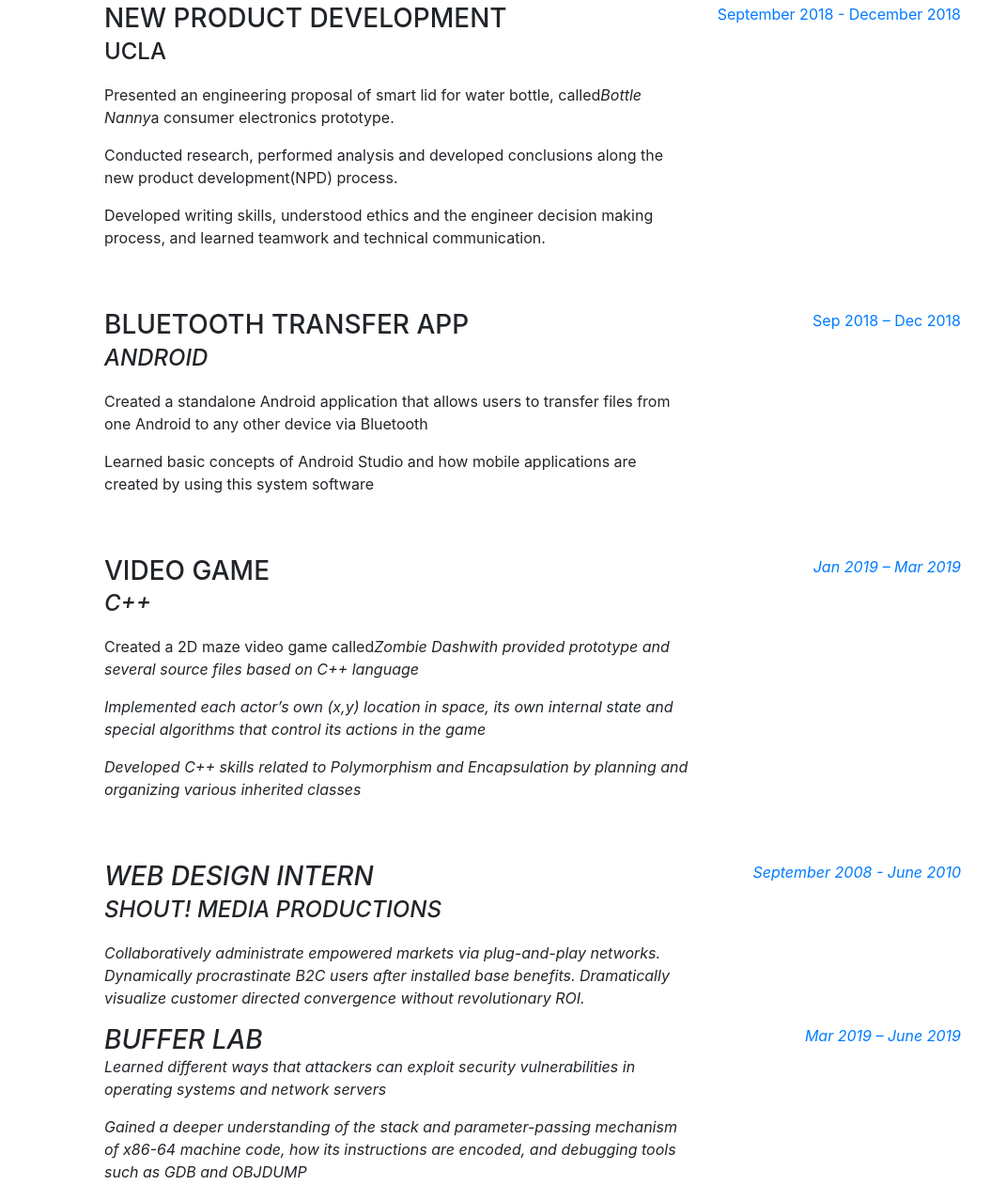
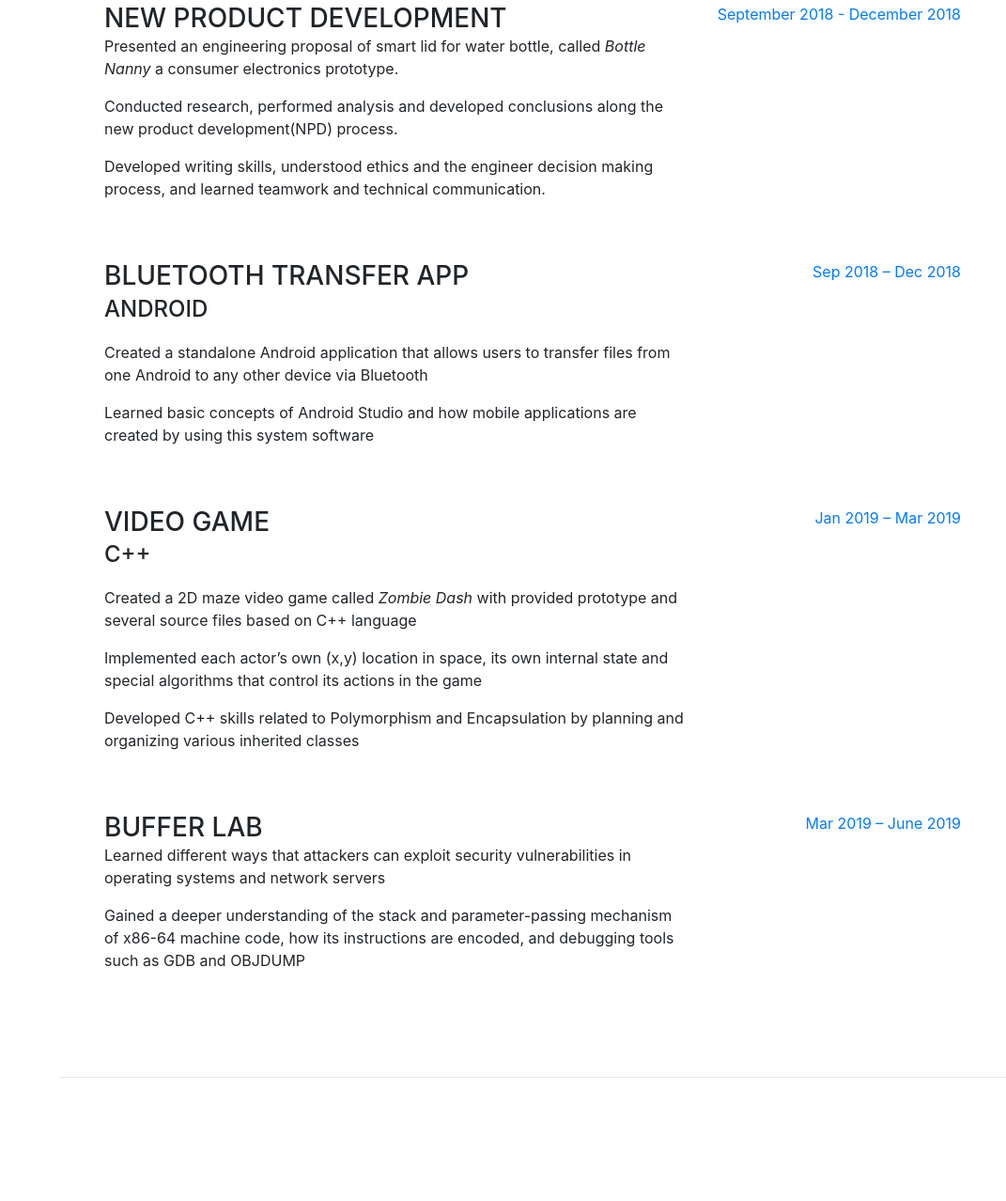
Before and after one commit to EatMoreCheeze/MyPersonalWebSite, a website with bundled scripts: page index.html in a window 1280 px wide. Shown: the part 932-2210 px from the top of the page at 94% size, without its empty margins (209-1280 px from the left). Built offline with nearby package versions, Linux system fonts and the light colour scheme; a web font is replaced by a local one.

Commit message:
11th submission

```diff
--- a/index.html
+++ b/index.html
@@ -96,8 +96,7 @@
           <div class="resume-item d-flex flex-column flex-md-row mb-5">
             <div class="resume-content mr-auto">
               <h3 class="mb-0">New Product Development</h3>
-              <div class="subheading mb-3">UCLA</div>
-              <p>Presented an engineering proposal of smart lid for water bottle, called<em>Bottle Nanny</em>a consumer electronics prototype.</p>
+              <p>Presented an engineering proposal of smart lid for water bottle, called <em>Bottle Nanny</em> a consumer electronics prototype.</p>
               <p>Conducted research, performed analysis and developed conclusions along the new product development(NPD) process.</p>
               <p>Developed writing skills, understood ethics and the engineer decision making process, and learned teamwork and technical communication.</p>
             </div>
@@ -109,7 +108,7 @@
           <div class="resume-item d-flex flex-column flex-md-row mb-5">
             <div class="resume-content mr-auto">
               <h3 class="mb-0">Bluetooth Transfer App</h3>
-              <div class="subheading mb-3"><em>Android</em></div>
+              <div class="subheading mb-3">Android</div>
               <p>Created a standalone Android application that allows users to transfer files from one Android to any other device via Bluetooth</p>
               <p>Learned basic concepts of Android Studio and how mobile applications are created by using this system software</p>
 
@@ -122,8 +121,8 @@
           <div class="resume-item d-flex flex-column flex-md-row mb-5">
             <div class="resume-content mr-auto">
               <h3 class="mb-0">Video Game</h3>
-              <div class="subheading mb-3"><em>C++</em></div>
-              <p>Created a 2D maze video game called<em>Zombie Dash<em>with provided prototype and several source files based on C++ language</p>
+              <div class="subheading mb-3">C++</div>
+              <p>Created a 2D maze video game called <em>Zombie Dash</em> with provided prototype and several source files based on C++ language</p>
               <p>Implemented each actor’s own (x,y) location in space, its own internal state and special algorithms that control its actions in the game
               <p>Developed C++ skills related to Polymorphism and Encapsulation by planning and organizing various inherited classes</p>
 
@@ -133,16 +132,6 @@
             </div>
           </div>
 
-          <div class="resume-item d-flex flex-column flex-md-row">
-            <div class="resume-content mr-auto">
-              <h3 class="mb-0">Web Design Intern</h3>
-              <div class="subheading mb-3">Shout! Media Productions</div>
-              <p>Collaboratively administrate empowered markets via plug-and-play networks. Dynamically procrastinate B2C users after installed base benefits. Dramatically visualize customer directed convergence without revolutionary ROI.</p>
-            </div>
-            <div class="resume-date text-md-right">
-              <span class="text-primary">September 2008 - June 2010</span>
-            </div>
-          </div>
 
            <div class="resume-item d-flex flex-column flex-md-row mb-5">
             <div class="resume-content mr-auto">
```
